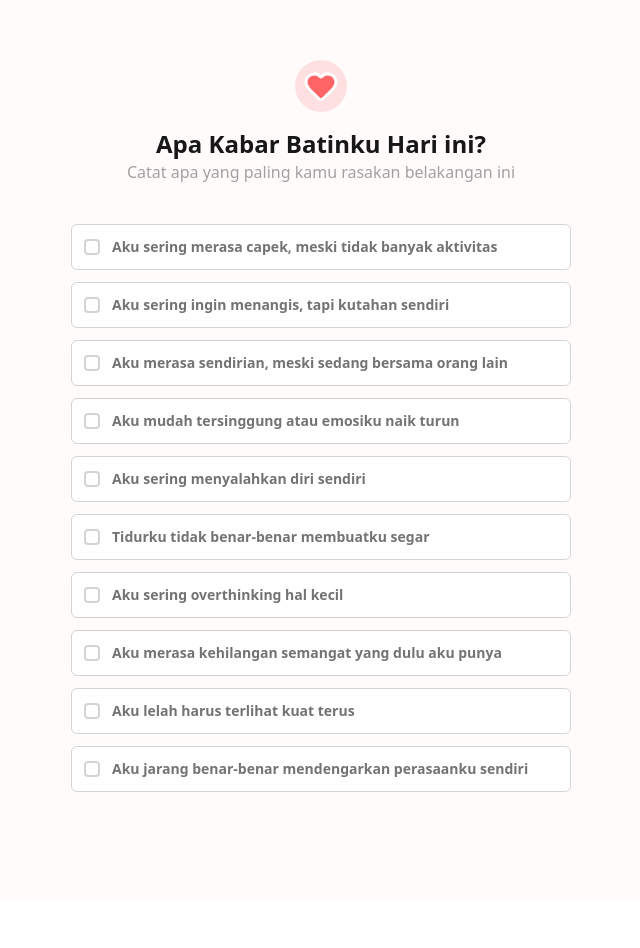
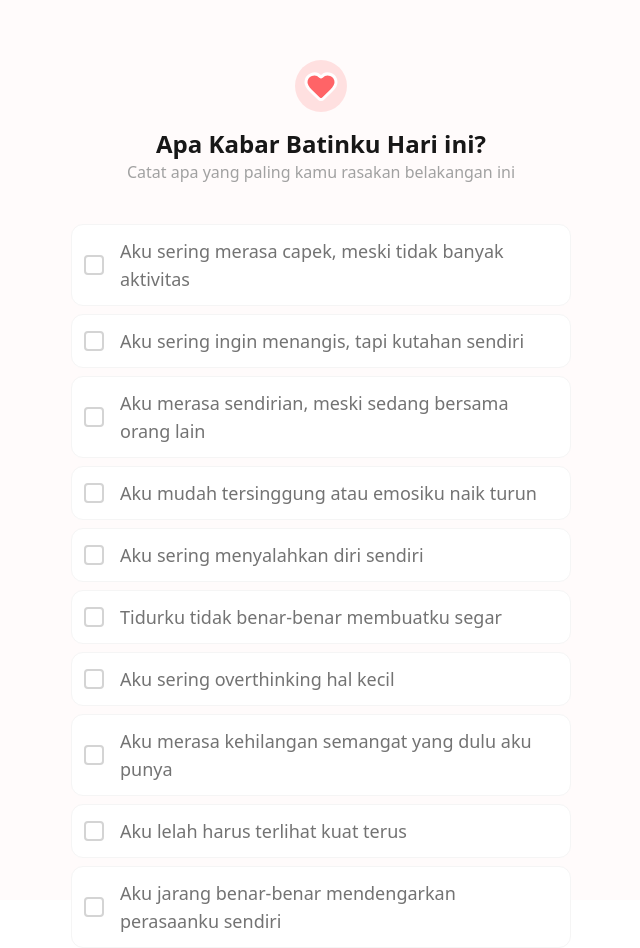
Before and after one commit to yusufneeson/mental-quiz, a Next.js app: page / in a window 1280 px wide. Shown: the whole page, without its empty margins (319-959 px from the left). Before the commit the page ends 900 px from the top, so only its background shows below. Built offline with nearby package versions, Linux system fonts and the light colour scheme.

Commit message:
update CheckBoxItem: styling

```diff
--- a/src/components/CheckBoxItem.tsx
+++ b/src/components/CheckBoxItem.tsx
@@ -5,15 +5,21 @@ type Props = {
 
 export default function CheckBoxItem({ label, id }: Props) {
     return (
-        <div className="flex my-3">
-            <input id={`ch-${id}`} type="checkbox" className="peer hidden" />
+        <div className="flex my-2">
+            <input
+                id={`ch-${id}`}
+                name={`ch-${id}`}
+                value="on"
+                type="checkbox"
+                className="peer hidden"
+            />
             <label
                 htmlFor={`ch-${id}`}
-                className="w-full group flex items-center gap-3 cursor-pointer text-neutral-500 font-semibold text-sm p-3 peer-checked:text-red-400 peer-checked:border-red-200 peer-checked:bg-red-50 bg-white rounded-md border border-neutral-300"
+                className="w-full group flex items-center gap-4 cursor-pointer text-neutral-500 p-3 peer-checked:text-rose-400 peer-checked:border-rose-200 peer-checked:bg-rose-50 bg-white rounded-xl border border-neutral-100"
             >
-                <div className="w-4 h-4 rounded-sm border-2 border-neutral-300 group-peer-checked:border-red-300 group-peer-checked:bg-red-300 relative">
+                <div className="w-5 h-5 shrink-0 rounded-sm border-2 border-neutral-300 group-peer-checked:border-red-300 group-peer-checked:bg-red-300 relative">
                     <svg
-                        className="text-white absolute inset-0"
+                        className="text-white absolute inset-0 hidden group-peer-checked:block"
                         xmlns="http://www.w3.org/2000/svg"
                         viewBox="0 0 24 24"
                         fill="none"
@@ -25,7 +31,7 @@ export default function CheckBoxItem({ label, id }: Props) {
                         <polyline points="20 6 9 17 4 12"></polyline>
                     </svg>
                 </div>
-                <div>{label}</div>
+                <div className="text-lg">{label}</div>
             </label>
         </div>
     );
```
